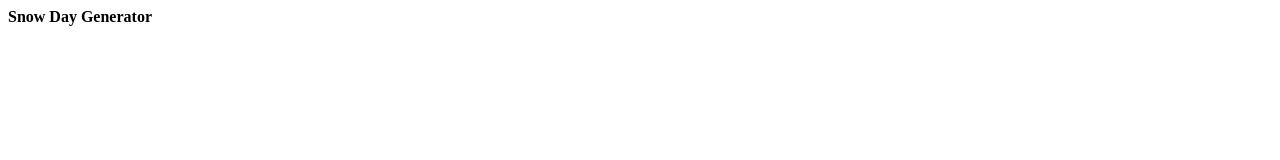
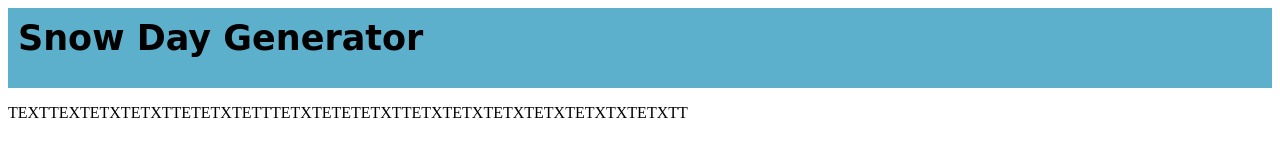
Before and after one commit to 1egoman/hackfrost, a plain HTML site: page public/index.html in a window 1280 px wide. Drawn offline with Linux system fonts and the light colour scheme.

Commit message:
A lot left to do; Added basic shell/some colorings

```diff
--- a/public/index.html
+++ b/public/index.html
@@ -2,15 +2,18 @@
 <html>
   <head>
     <title>Snow Day Generator</title>
-
+    <!-- Custom CSS-->
+    <link href="main.css" rel="stylesheet">
   </head>
   <body>
+    <center>
     <nav id="navigation">
       <b id="logo">Snow Day Generator</b>
     </nav>
+  </center>
     <!--- java integr-->
     <div id="main action">
-
+      <p> TEXTTEXTETXTETXTTETETXTETTTETXTETETETXTTETXTETXTETXTETXTETXTXTETXTT</P>
   </body>
 
 </html>
--- /dev/null
+++ b/public/main.css
@@ -0,0 +1,16 @@
+<!-- listing -->
+@import url(https://fonts.googleapis.com/css?family=Lobster);
+body{
+  background: #ffffff;
+}
+#navigation{
+  background: #5CB0CC;
+  height: 80px;
+}
+#logo{
+  Float:left;
+  padding-left: 10px;
+  padding-top: 10px;
+  font-size: 35px;
+  font-family: 'Lobster', cursive;
+}
```
